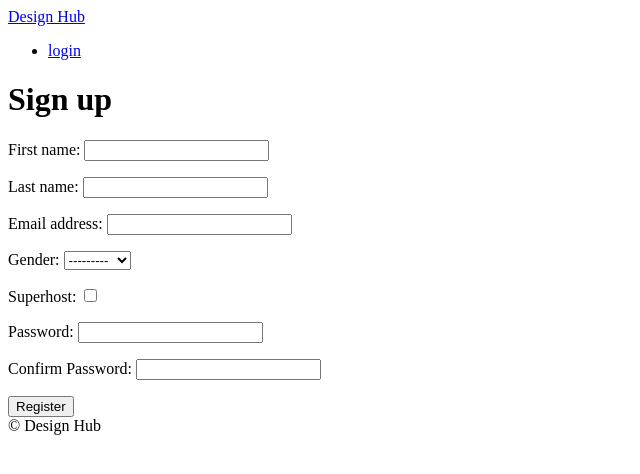
After one commit to davis67/check-in-system, a Django app: page /users/register in a window 1280 px wide. The commit adds this page. Shown: the top 474 px of the page, without its empty margins (0-640 px from the left). Run offline with Django 3.2, Linux system fonts and the light colour scheme.

Commit message:
register a user

```diff
--- a/templates/partials/header.html
+++ b/templates/partials/header.html
@@ -6,7 +6,7 @@
             <a href="{% url "users:logout" %}">logout</a>
         </li>
         <li>
-            <a href="">Register New User</a>
+            <a href="{% url "users:register" %}">Register New User</a>
         </li>
         {% else %}
         <li>
--- /dev/null
+++ b/templates/users/register.html
@@ -0,0 +1,20 @@
+{% extends 'base.html' %}
+
+{% block page_name %}
+Register
+{% endblock page_name %}
+
+{% block search-bar %}
+{% endblock search-bar %}
+
+{% block content %}
+<div>
+    <h1>Sign up</h1>
+    <form method="POST" action="{% url "users:register" %}">
+        {% csrf_token%}
+        {{form.as_p}}
+        <button>Register</button>
+    </form>
+</div>
+
+{% endblock content %}
--- a/users/forms.py
+++ b/users/forms.py
@@ -20,3 +20,30 @@ class LoginForm(forms.Form):
         except models.User.DoesNotExist:
             self.add_error("email", forms.ValidationError(
                 "Invalid email/password credentials"))
+
+
+class RegisterForm(forms.ModelForm):
+    class Meta:
+        model = models.User
+        fields = ("first_name", "last_name", "email", "gender", "superhost")
+
+    password = forms.CharField(widget=forms.PasswordInput)
+    password1 = forms.CharField(
+        widget=forms.PasswordInput, label="Confirm Password")
+
+    def clean_password1(self):
+        password = self.cleaned_data.get("password")
+        password1 = self.cleaned_data.get("password1")
+
+        if password != password1:
+            raise forms.ValidationError("Password Confirmation does not match")
+        else:
+            return password
+
+    def save(self, *args, **kwargs):
+        user = super().save(commit=False)
+        email = self.cleaned_data.get("email")
+        password = self.cleaned_data.get("password")
+        user.username = email
+        user.set_password(password)
+        user.save()
--- a/users/urls.py
+++ b/users/urls.py
@@ -4,5 +4,6 @@ from . import views
 app_name = "users"
 urlpatterns = [
     path("login", views.LoginView.as_view(), name="login"),
+    path("register", views.RegisterView.as_view(), name="register"),
     path("logout", views.log_out, name="logout"),
 ]
--- a/users/views.py
+++ b/users/views.py
@@ -1,5 +1,7 @@
 from django.shortcuts import render, reverse, redirect
 from django.contrib.auth import authenticate, login, logout
+from django.urls import reverse_lazy
+from django.views.generic.edit import FormView
 from django.views import View
 from . import forms, models
 
@@ -28,3 +30,13 @@ class LoginView(View):
 def log_out(request):
     logout(request)
     return redirect(reverse("users:login"))
+
+
+class RegisterView(FormView):
+    template_name = "users/register.html"
+    form_class = forms.RegisterForm
+    success_url = reverse_lazy("core:home")
+
+    def form_valid(self, form):
+        form.save()
+        return super().form_invalid(form)
```
Also changed, not shown: users/admin.py (+25 -25 lines), users/migrations/0001_initial.py.
